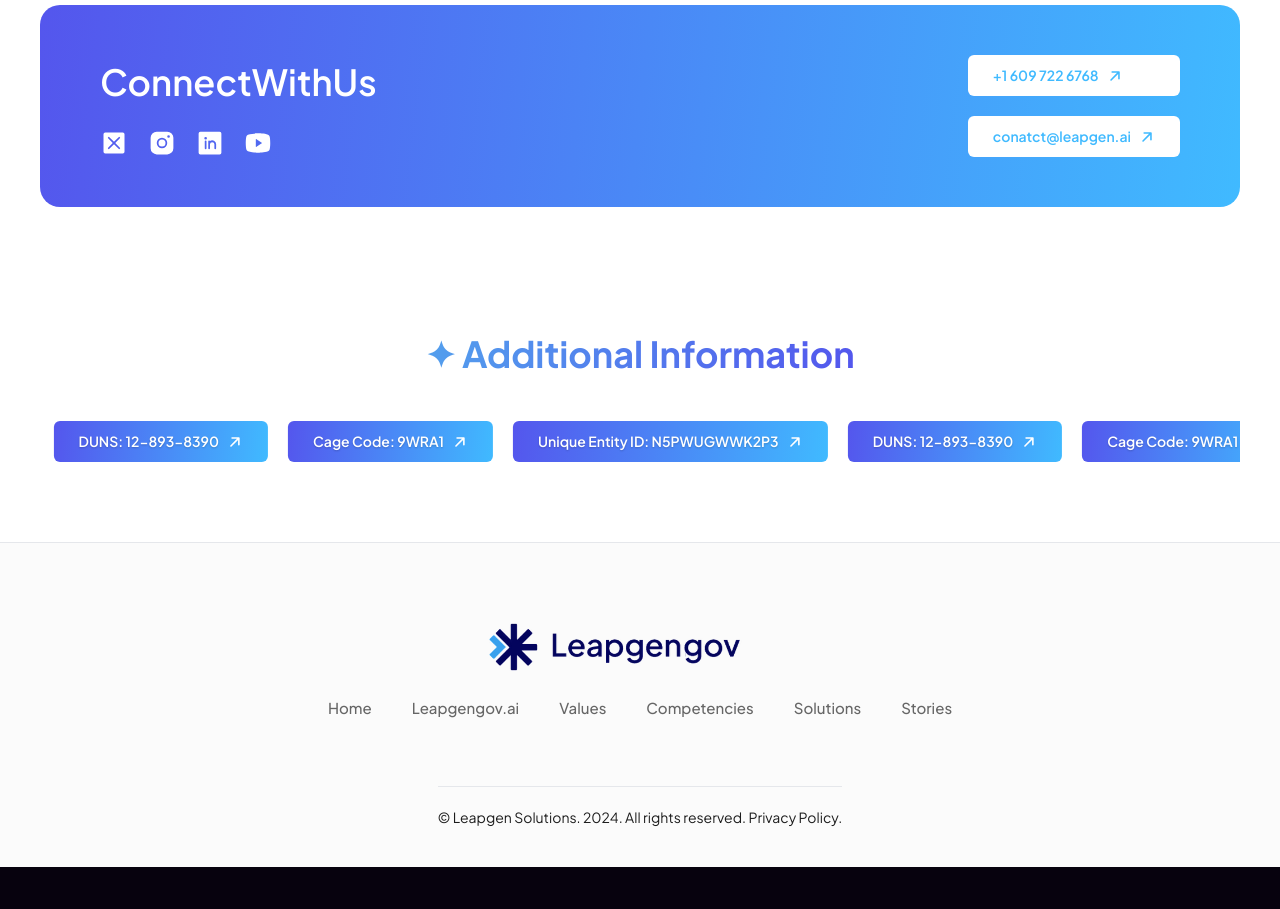
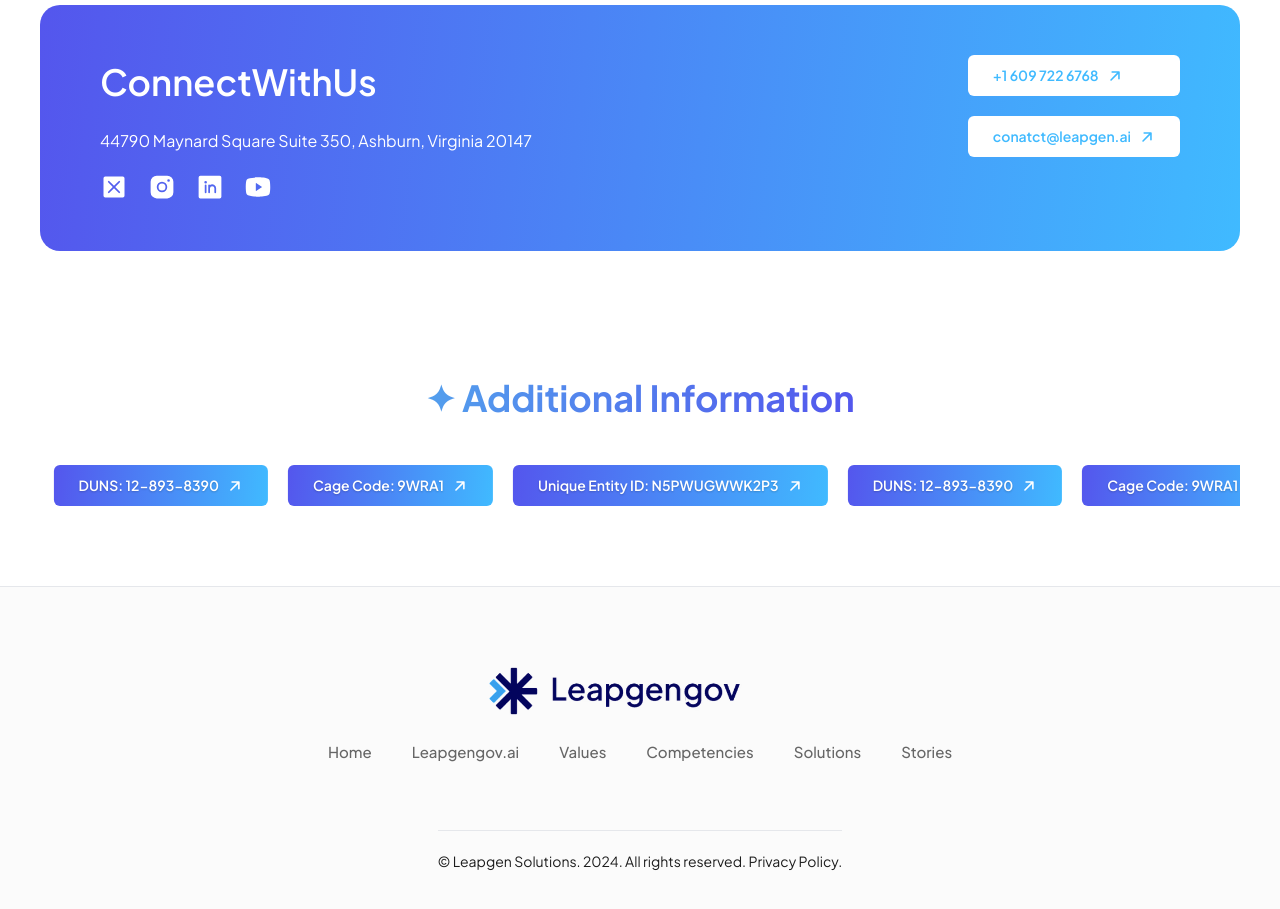
Before and after one commit to LeapGenSolutions/leagensollutionsgov, a React (Create React App) app: page / in a window 1280 px wide. Shown: the part 6500-7409 px from the top of the page. Before the commit the page ends 7367 px from the top, so only its background shows below. Built offline with nearby package versions, Linux system fonts and the light colour scheme.

Commit message:
UPdated Contact info  and broucheres

```diff
--- a/src/components/ConnectWithUs.jsx
+++ b/src/components/ConnectWithUs.jsx
@@ -7,6 +7,9 @@
     <div className="connectwithus m-[40px] py-[50px] px-[60px] rounded-[20px] flex flex-row justify-between gap-[20px] flex-wrap max-md:px-[30px] max-md:py-[30px] max-md:m-[20px]">
       <div className="flex flex-col gap-[20px]">
         <h2 className="text-[36px] text-[#fff] font-[600]">ConnectWithUs</h2>
+        <p className="text-[#fff]">
+          44790 Maynard Square Suite 350, Ashburn, Virginia 20147
+        </p>
         <div className="flex flex-row gap-[20px]">
           <a target="_blank" rel="noreferrer" href="https://x.com/LeapgenAi">
             <svg
--- a/src/components/CoreComponents.jsx
+++ b/src/components/CoreComponents.jsx
@@ -1,7 +1,7 @@
 import React from "react";
 import "../index.css";
 import Carousel from "./Carousel";
-import pdf_file from "../assets/Brouchere.pdf"
+import pdf_file from "../assets/LeapGen Gov Brochure 2024.pdf"
 
 function CoreComponents() {
   return (
```
Also changed, not shown: 2 other files (tests, documents, lock files or other folders).
